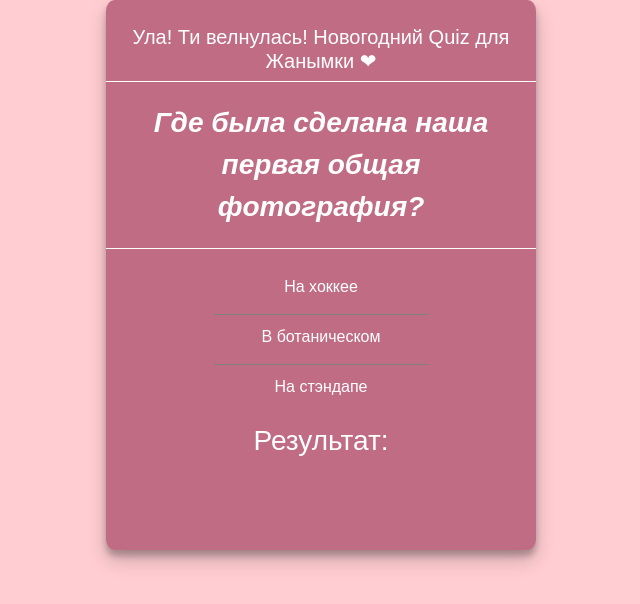
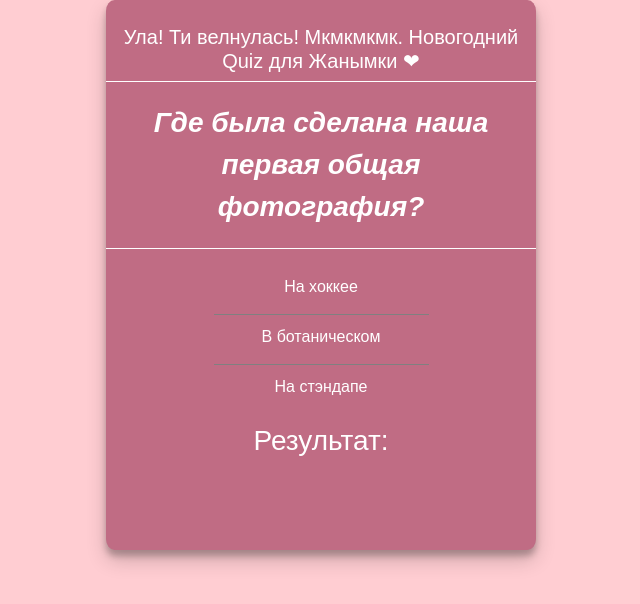
Before and after one commit to damirseit/New-Year, a plain HTML site: page index.html in a window 1280 px wide. Shown: the top 604 px of the page, without its empty margins (319-959 px from the left). Drawn offline with nearby package versions, Linux system fonts and the light colour scheme.

Commit message:
Update index.html

```diff
--- a/index.html
+++ b/index.html
@@ -194,7 +194,7 @@ body{
                                 <body className='snippet-body'>
                                     <div class="wrapper">
     <div id="quiz">
-      <h1>Ула! Ти велнулась! Новогодний Quiz для Жанымки &#10084;</h1>
+      <h1>Ула! Ти велнулась! Мкмкмкмк. Новогодний Quiz для Жанымки &#10084;</h1>
 
       <p class="questions"></p>
 
```
